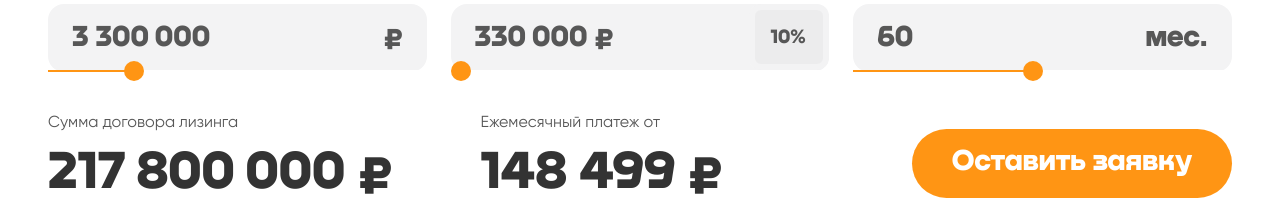
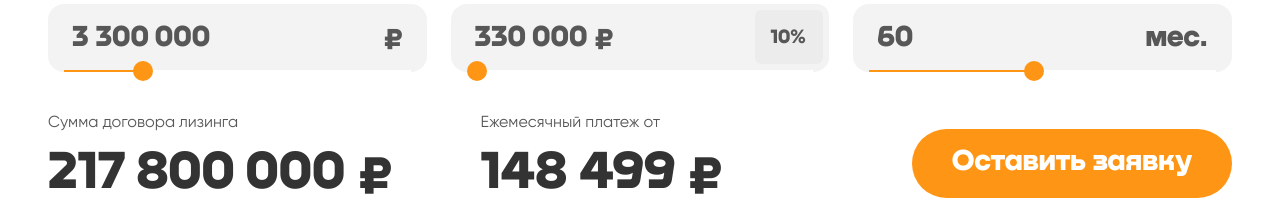
Before and after one commit to N-Daria/leasing, a website built with webpack: page src/index.html in a window 1280 px wide. Shown: the part 386-586 px from the top of the page. Built offline with nearby package versions, Linux system fonts and the light colour scheme.

Commit message:
fix: range input heigth

```diff
--- a/src/blocks/leasing-form/__input/_range/leasing-form__input_range.scss
+++ b/src/blocks/leasing-form/__input/_range/leasing-form__input_range.scss
@@ -1,8 +1,8 @@
-@import "../../../../consts/consts.scss";
+@import '../../../../consts/consts.scss';
 
 .leasing-form__input_range {
   -webkit-appearance: none;
-  width: 100%;
+  width: calc(100% - 32px);
   margin: 0 auto;
   display: block;
   top: -2px;
@@ -10,12 +10,11 @@
   position: relative;
   background-image: linear-gradient($orangeColor, $orangeColor);
   background-repeat: no-repeat;
-  transition: height 0.5s, width 0.5s;
-
 
   &:hover {
     height: 1px;
     cursor: ew-resize;
+    margin: 1px auto 0;
 
     &::-webkit-slider-thumb {
       height: 24px;
@@ -37,5 +36,4 @@
     border: none;
     background: transparent;
   }
-
 }
```
